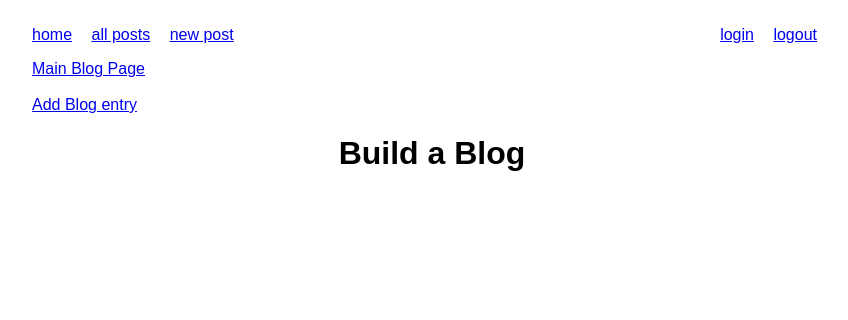
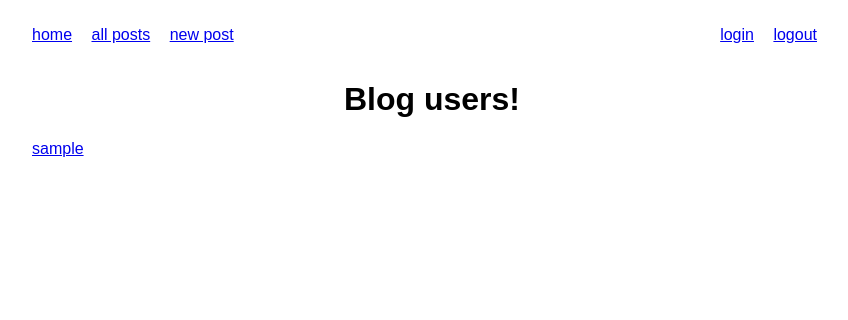
Before and after one commit to HariniDiya/Blogz, a Flask app: page / in a window 1280 px wide. Shown: the top 320 px of the page, without its empty margins (208-1056 px from the left). Run offline with Flask 2, Linux system fonts and the light colour scheme; the visitor is signed in with stand-in values (Sample User, id 1); data comes from the database, SQL or seed files in the repository; data that the repository does not hold is empty.

Commit message:
Finished project

```diff
--- a/main.py
+++ b/main.py
@@ -1,4 +1,5 @@
-from flask  import Flask, request, redirect, render_template, session
+from flask  import Flask, request, redirect, render_template, session, flash
+
 from flask_sqlalchemy import SQLAlchemy
 
 app = Flask(__name__)
@@ -12,10 +13,12 @@ class Task(db.Model):
     id = db.Column(db.Integer, primary_key=True)
     title = db.Column(db.String(120))
     entry = db.Column(db.String(240))
+    owner_id = db.Column(db.Integer, db.ForeignKey('user.id'))
 
-    def __init__(self, title, entry):
+    def __init__(self, title, entry,owner):
         self.title= title
         self.entry= entry
+        self.owner= owner
 tasks = []
 
 class User(db.Model):
@@ -23,6 +26,7 @@ class User(db.Model):
     id = db.Column(db.Integer, primary_key=True)
     username = db.Column(db.String(120), unique=True)
     password = db.Column(db.String(120))
+    tasks = db.relationship('Task', backref='owner')
 
     def __init__(self, username, password):
         self.username = username
@@ -42,11 +46,11 @@ def login():
         user = User.query.filter_by(username=username).first()
         if user and user.password == password:
             session['username'] = username
+            flash("Logged in")
             return redirect('/')
         else:
-            # TODO - explain why login failed
-            return '<h1>Error!</h1>'
-
+            flash('User password incorrect, or user does not exist', 'error')
+            #return redirect('/')
     return render_template('login.html')
 
 @app.route('/logout')
@@ -78,6 +82,7 @@ def signup():
 
 @app.route('/validate', methods=['POST','GET'])
 def validate_inputs():
+    owner = User.query.filter_by(username=session['username']).first()
     if request.method == 'POST':
         blog_title = request.form['blog_title']
         blog_title_error = ''
@@ -91,15 +96,21 @@ def validate_inputs():
         #    tasks_entry.append(blog_entry)
 
         if (not blog_title_error) and (not blog_entry_error) :
-            new_task=Task(blog_title,blog_entry)
+            new_task=Task(blog_title,blog_entry,owner)
             db.session.add(new_task)
             db.session.commit()
+
             print("newly created id : " + str(new_task.id))
            # tasks = Task.query.all()
 
             return render_template('showblog.html',title="Blog details", task=new_task)
         else:
             return render_template('addblog.html',title="Build a blog", blog_title=blog_title,blog_title_error=blog_title_error,blog_entry_error=blog_entry_error)
+
+@app.route('/', methods=['POST', 'GET'])
+def frontpage():
+    users = User.query.all()
+    return render_template('index.html',title="Blogz", users=users)
 
 @app.route('/blog', methods=['POST', 'GET'])
 def show_blog():
@@ -109,10 +120,16 @@ def show_blog():
     task = Task.query.get(blog_id)
     return render_template('showblog.html',title="Blog details", task=task)
 
-@app.route('/', methods=['POST', 'GET'])
-def frontpage():
-    tasks = Task.query.all()
+@app.route('/blogz', methods=['POST', 'GET'])
+def blogzpage():
+    user_id = request.args.get('userid')
+    if user_id:
+        user = User.query.get(user_id)
+        tasks = user.tasks
+    else:
+        tasks = Task.query.all()
     return render_template('blog.html',title="Build a blog", tasks=tasks)
+
 
 @app.route('/add', methods=['POST', 'GET'])
 def addentry():
--- a/templates/base.html
+++ b/templates/base.html
@@ -13,10 +13,18 @@
         </ul>
         <ul>
             <li><a href="/">home</a></li>
-            <li><a href="/blog">all posts</a></li>
-            <li><a href="/blog/newpost">new post</a></li>
+            <li><a href="/blogz">all posts</a></li>
+            <li><a href="/add">new post</a></li>
         </ul>
     </nav>
+    {% with messages = get_flashed_messages(with_categories=True) %}
+        <ul>
+        {% for category,message in messages %}
+            <li class="{{category}}">{{message}}</li>
+        {% endfor %}
+        </ul>
+    {% endwith %}
+
     {% block content %}
 
     {% endblock %}
--- a/templates/blog.html
+++ b/templates/blog.html
@@ -1,10 +1,9 @@
 {% extends "base.html" %}
 {% block content %}
-    <a href="/">Main Blog Page</a><br><br>
-    <a href="/add">Add Blog entry</a>
-    <h1 align = "center">Build a Blog</h1>
+    <h1 align = "center">Blog posts!</h1>
     {% for blog in tasks %}
         <a href="/blog?id={{blog.id}}">{{blog.title}}</a><br>
         {{blog.entry}}<br>
+        written by <a href="/blogz?userid={{blog.owner_id}}">{{blog.owner.username}}</a><br>
     {% endfor %}
 {% endblock %}
--- a/templates/index.html
+++ b/templates/index.html
@@ -0,0 +1,7 @@
+{% extends "base.html" %}
+{% block content %}
+    <h1 align = "center">Blog users!</h1>
+    {% for user in users %}
+        <a href="/blogz?userid={{user.id}}">{{user.username}}</a><br>
+    {% endfor %}
+{% endblock %}
--- a/templates/showblog.html
+++ b/templates/showblog.html
@@ -1,7 +1,5 @@
 {% extends "base.html" %}
 {% block content %}
-    <a href="/">Main Blog Page</a><br><br>
-    <a href="/add">Add Blog entry</a>
     <h1 align = "center">{{task.title}}</h1><br>
-        {{task.entry}}<br>
+    {{task.entry}}<br>
 {% endblock %}
```
